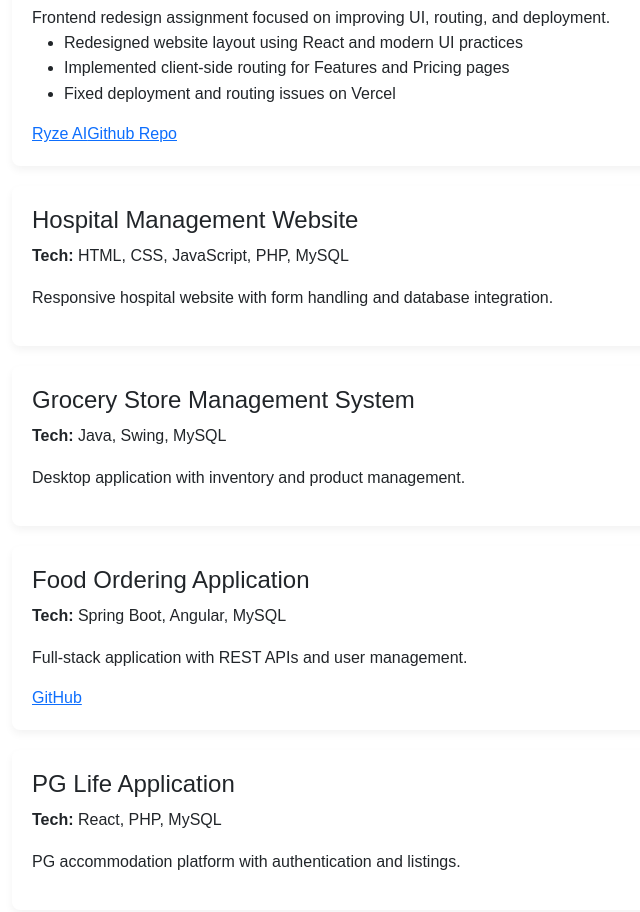
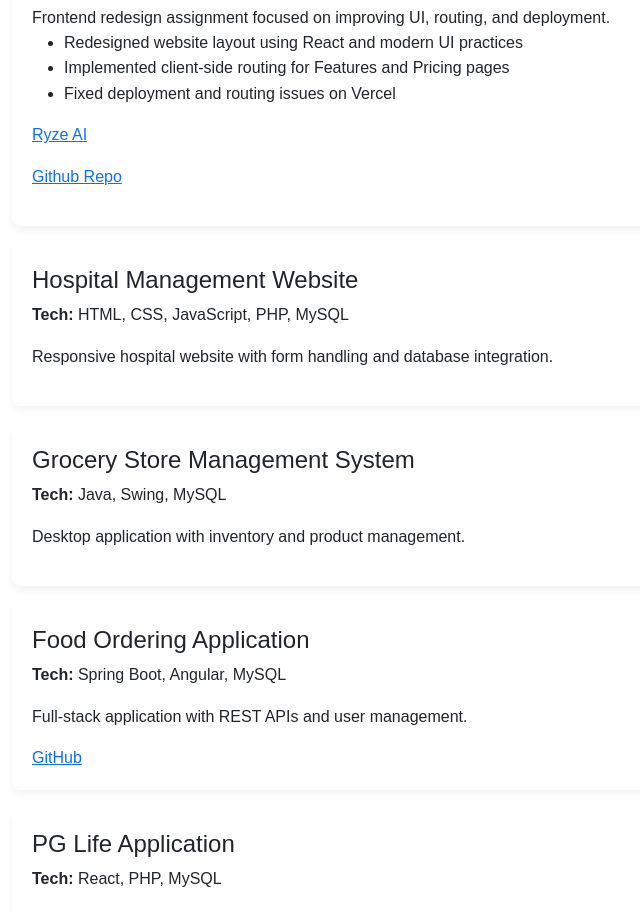
Before and after one commit to Isha1906/isha-vats-portfolio, a React (Vite) app: page / in a window 1280 px wide. Shown: the part 1320-2232 px from the top of the page, without its empty margins (116-756 px from the left). Built offline with nearby package versions, Linux system fonts and the light colour scheme.

Commit message:
fix project live site link

```diff
--- a/src/component/Projects.jsx
+++ b/src/component/Projects.jsx
@@ -13,9 +13,13 @@ const Projects = () => {
           <li>Fixed deployment and routing issues on Vercel</li>
         </ul>
         </p>
-        <a href="https://ryze-website-assignment.vercel.app" target="_blank">
+        <p><a href="https://ryze-website-assignment.vercel.app" target="_blank">
           Ryze AI</a>
-          <a href="https://github.com/Isha1906/ryze-website-assigment">Github Repo</a>
+        </p>
+        <p>
+        <a href="https://github.com/Isha1906/ryze-website-assigment">Github Repo</a>
+        </p>
+
       </div>
 
       <div style={card}>
```
